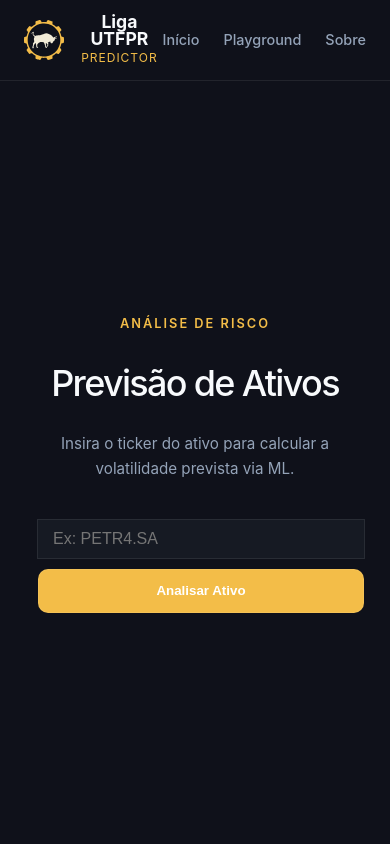
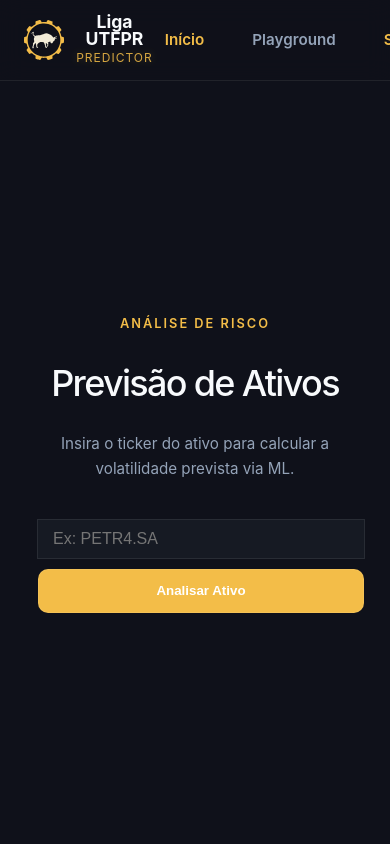
Before and after one commit to PhilZeraNTC/volatility-api, a Vue app in the folder front/src/: page / in a window 390 px wide. Shown: the top 844 px of the page. Built offline with nearby package versions, Linux system fonts and the light colour scheme.

Commit message:
Enhance App.vue with new styles and functionality
Added responsive design features and improved styles for header and navigation.

```diff
--- a/front/src/src/App.vue
+++ b/front/src/src/App.vue
@@ -1,5 +1,8 @@
 <script setup>
 import LigaLogo from './assets/Liga.svg'
+import { ref } from 'vue'
+
+const menuAberto = ref(false)
 </script>
 
 <template>
@@ -34,13 +37,16 @@ import LigaLogo from './assets/Liga.svg'
 <style scoped>
 .conteudo-principal {
   flex-grow: 1;
+  min-height: calc(100vh - 150px);
+  padding-bottom: 40px;
 }
 .header-estilizado {
-  background: var(--bg);
+  background: rgba(15, 17, 26, 0.8); /* Fundo semi-transparente */
+  backdrop-filter: blur(12px);      /* Efeito de vidro embaçado */
   border-bottom: 1px solid var(--border);
   position: sticky;
   top: 0;
-  z-index: 100;
+  z-index: 1000;
 }
 .navegacao {
   display: flex;
@@ -50,14 +56,21 @@ import LigaLogo from './assets/Liga.svg'
 
 .nav-link {
   text-decoration: none;
-  color: var(--text); /* Cor suave vinda do seu style.css */
-  font-weight: 500;
-  font-size: 0.9rem;
-  transition: color 0.2s;
+  color: var(--text);
+  font-weight: 600;
+  font-size: 0.95rem;
+  padding: 8px 12px;
+  border-radius: 8px;
+  transition: all 0.3s ease;
 }
 
 .nav-link:hover {
-  color: var(--accent); /* Roxo ao passar o mouse */
+  color: var(--accent);
+  background: var(--accent-bg);
+}
+
+.router-link-active {
+  color: var(--accent);
 }
 
 .container {
@@ -98,6 +111,13 @@ import LigaLogo from './assets/Liga.svg'
   font-size: 0.75rem;
   text-transform: uppercase;
   letter-spacing: 1px;
+  text-shadow: 0 0 10px rgba(243, 189, 72, 0.3);
+  animation: pulse-glow 3s infinite;
+}
+
+@keyframes pulse-glow {
+  0%, 100% { opacity: 1; }
+  50% { opacity: 0.7; }
 }
 
 .footer-simples {
```
